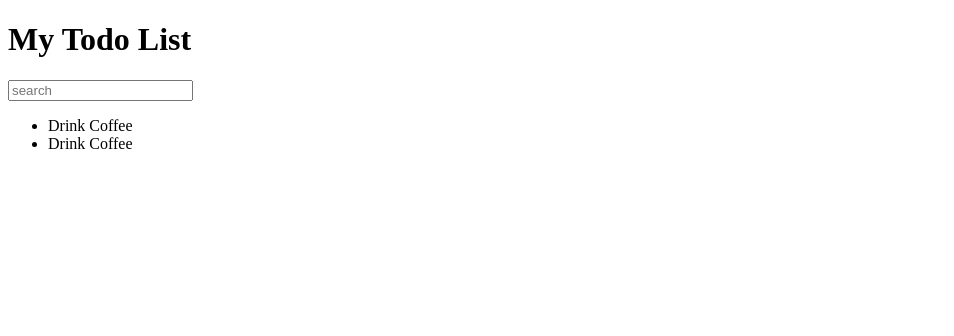
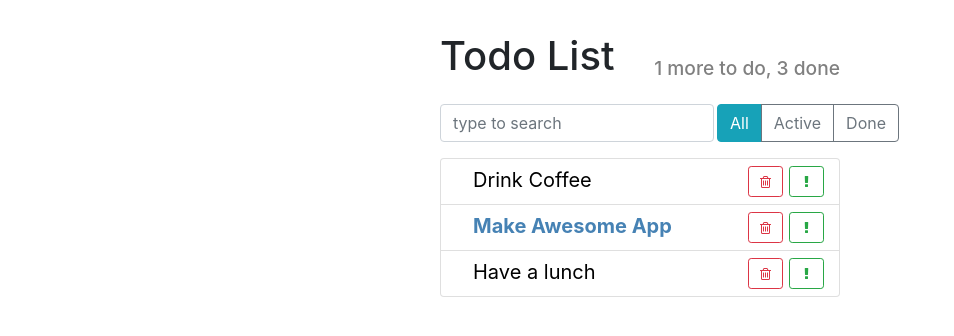
Before and after one commit to ArtemMarkevych1/react_redux_all, a React app: page / in a window 1280 px wide. Shown: the whole page, without its empty margins (0-954 px from the left). Built offline with nearby package versions, Linux system fonts and the light colour scheme.

Commit message:
added template

```diff
--- a/public/index.html
+++ b/public/index.html
@@ -1,9 +1,21 @@
 <!DOCTYPE html>
 <html lang="en">
   <head>
-    <meta charset="utf-8">
-    <meta name="viewport"
-          content="width=device-width, initial-scale=1, shrink-to-fit=no">
+    <meta charset="utf-8" />
+    <meta
+      name="viewport"
+      content="width=device-width, initial-scale=1, shrink-to-fit=no"
+    />
+    <link
+      rel="stylesheet"
+      href="https://stackpath.bootstrapcdn.com/bootstrap/4.3.1/css/bootstrap.min.css"
+      integrity="sha384-ggOyR0iXCbMQv3Xipma34MD+dH/1fQ784/j6cY/iJTQUOhcWr7x9JvoRxT2MZw1T"
+      crossorigin="anonymous"
+    />
+    <link
+      rel="stylesheet"
+      href="https://stackpath.bootstrapcdn.com/font-awesome/4.7.0/css/font-awesome.min.css"
+    />
     <title>Todo App</title>
   </head>
   <body>
--- /dev/null
+++ b/src/components/app-header.css
@@ -0,0 +1,12 @@
+.app-header {
+  align-items: flex-end;
+}
+
+.app-header h1 {
+  flex-grow: 1;
+}
+
+.app-header h2 {
+  font-size: 1.2rem;
+  color: grey;
+}
--- a/src/components/app-header.js
+++ b/src/components/app-header.js
@@ -1,7 +1,13 @@
 import React from 'react';
+import './app-header.css';
 
-const AppHeader = () => {
-  return <h1>My Todo List</h1>;
+const AppHeader = ({toDo, done}) => {
+  return (
+    <div className="app-header d-flex">
+      <h1>Todo List</h1>
+      <h2>{toDo} more to do, {done} done</h2>
+    </div>
+  );
 };
 
 export default AppHeader;
--- /dev/null
+++ b/src/components/item-status-filter.js
@@ -0,0 +1,18 @@
+import React from 'react';
+
+import './item-status-filter.css';
+
+const ItemStatusFilter = () => {
+  return (
+    <div className="btn-group">
+      <button type="button"
+              className="btn btn-info">All</button>
+      <button type="button"
+              className="btn btn-outline-secondary">Active</button>
+      <button type="button"
+              className="btn btn-outline-secondary">Done</button>
+    </div>
+  );
+};
+
+export default ItemStatusFilter;
--- /dev/null
+++ b/src/components/search-panel.css
@@ -0,0 +1,5 @@
+.search-input {
+  width: auto;
+  flex-grow: 1;
+  margin-right: 3px;
+}
--- a/src/components/search-panel.js
+++ b/src/components/search-panel.js
@@ -1,7 +1,13 @@
 import React from 'react';
 
+import './search-panel.css';
+
 const SearchPanel = () => {
-  return <input placeholder="search" />;
+  return (
+    <input type="text"
+              className="form-control search-input"
+              placeholder="type to search" />
+  );
 };
 
 export default SearchPanel;
--- /dev/null
+++ b/src/components/todo-list-item.css
@@ -0,0 +1,24 @@
+.todo-list-item {
+  font-size: 1.25rem;
+}
+
+.todo-list-item button {
+  width: 35px;
+  margin: 3px;
+}
+
+.todo-list-item-label {
+  margin-left: 1.25rem;
+  line-height: 35px;
+  cursor: pointer;
+  user-select: none;
+}
+
+.todo-list-item.done .todo-list-item-label {
+  text-decoration: line-through;
+}
+
+.todo-list-item.important .todo-list-item-label {
+  font-weight: bold;
+  color: steelblue;
+}
--- a/src/components/todo-list-item.js
+++ b/src/components/todo-list-item.js
@@ -1,7 +1,33 @@
 import React from 'react';
 
-const TodoListItem = () => {
-  return <span>Drink Coffee</span>;
+import './todo-list-item.css';
+
+const TodoListItem = ({ label, important = false }) => {
+
+  const style = {
+    color: important ? 'steelblue' : 'black',
+    fontWeight: important ? 'bold' : 'normal'
+  };
+
+  return (
+    <span className="todo-list-item">
+      <span
+        className="todo-list-item-label"
+        style={style}>
+        {label}
+      </span>
+
+      <button type="button"
+              className="btn btn-outline-success btn-sm float-right">
+        <i className="fa fa-exclamation" />
+      </button>
+
+      <button type="button"
+              className="btn btn-outline-danger btn-sm float-right">
+        <i className="fa fa-trash-o" />
+      </button>
+    </span>
+  );
 };
 
 export default TodoListItem;
--- /dev/null
+++ b/src/components/todo-list.css
@@ -0,0 +1,3 @@
+.todo-list .list-group-item {
+  padding: .25rem .75rem;
+}
--- a/src/components/todo-list.js
+++ b/src/components/todo-list.js
@@ -1,12 +1,23 @@
 import React from 'react';
 
 import TodoListItem from './todo-list-item';
+import './todo-list.css';
 
-const TodoList = () => {
+const TodoList = ({ todos }) => {
+
+  const elements = todos.map((item) => {
+    const { id, ...itemProps } = item;
+
+    return (
+      <li key={id} className="list-group-item">
+        <TodoListItem {...itemProps } />
+      </li>
+    );
+  });
+
   return (
-    <ul>
-      <li><TodoListItem /></li>
-      <li><TodoListItem /></li>
+    <ul className="list-group todo-list">
+      { elements }
     </ul>
   );
 };
--- /dev/null
+++ b/src/index.css
@@ -0,0 +1,8 @@
+.todo-app {
+  margin: 2rem auto 0 auto;
+  max-width: 400px;
+}
+
+.top-panel {
+  margin: 1rem 0;
+}
--- a/src/index.js
+++ b/src/index.js
@@ -4,14 +4,27 @@ import ReactDOM from 'react-dom';
 import AppHeader from './components/app-header';
 import SearchPanel from './components/search-panel';
 import TodoList from './components/todo-list';
+import ItemStatusFilter from './components/item-status-filter';
+
+import './index.css';
 
 const App = () => {
 
+  const todoData = [
+    { label: 'Drink Coffee', important: false, id: 1 },
+    { label: 'Make Awesome App', important: true, id: 2 },
+    { label: 'Have a lunch', important: false, id: 3 }
+  ];
+
   return (
-    <div>
-      <AppHeader />
-      <SearchPanel />
-      <TodoList />
+    <div className="todo-app">
+      <AppHeader toDo={1} done={3} />
+      <div className="top-panel d-flex">
+        <SearchPanel />
+        <ItemStatusFilter />
+      </div>
+
+      <TodoList todos={todoData} />
     </div>
   );
 };
```
Also changed, not shown: src/components/item-status-filter.css (added).
